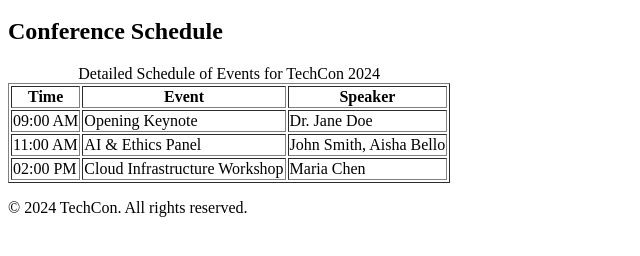
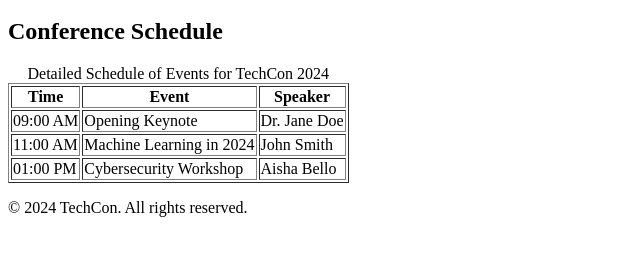
Before and after one commit to Ismaila-Sanusi-Dev/TechCon_HTML, a plain HTML site: page techcon_website/schedule.html in a window 1280 px wide. Shown: the part 100-356 px from the top of the page, without its empty margins (0-640 px from the left). Drawn offline with Linux system fonts and the light colour scheme.

Commit message:
Update schedule.html

```diff
--- a/techcon_website/schedule.html
+++ b/techcon_website/schedule.html
@@ -19,6 +19,7 @@
   <main>
     <section>
       <h2>Conference Schedule</h2>
+
       <table border="1">
         <caption>Detailed Schedule of Events for TechCon 2024</caption>
         <thead>
@@ -36,13 +37,13 @@
           </tr>
           <tr>
             <td>11:00 AM</td>
-            <td>AI & Ethics Panel</td>
-            <td>John Smith, Aisha Bello</td>
+            <td>Machine Learning in 2024</td>
+            <td>John Smith</td>
           </tr>
           <tr>
-            <td>02:00 PM</td>
-            <td>Cloud Infrastructure Workshop</td>
-            <td>Maria Chen</td>
+            <td>01:00 PM</td>
+            <td>Cybersecurity Workshop</td>
+            <td>Aisha Bello</td>
           </tr>
         </tbody>
       </table>
```
